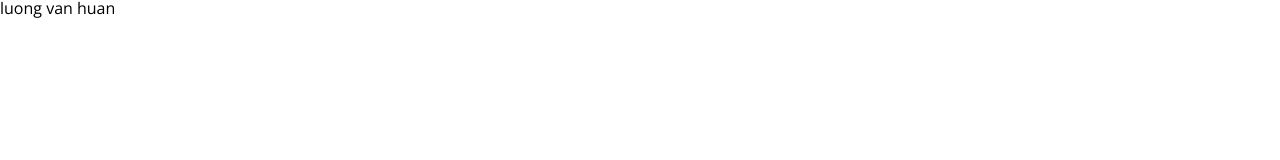
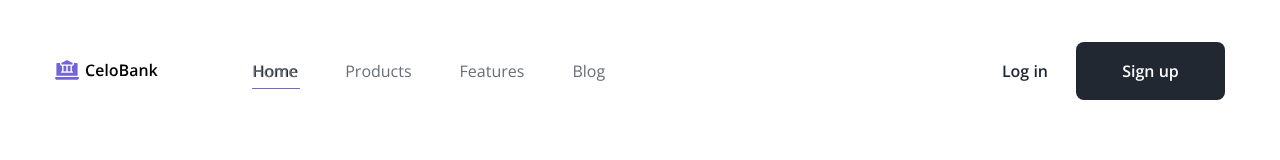
Before and after one commit to huanlv620/htmlcss-project-05, a plain HTML site: page index.html in a window 1280 px wide. Drawn offline with nearby package versions, Linux system fonts and the light colour scheme.

Commit message:
Header logo, navbar, action

```diff
--- a/assets/css/styles.css
+++ b/assets/css/styles.css
@@ -1,3 +1,7 @@
+* {
+    box-sizing: border-box;
+}
+
 html {
     font-size: 62.5%;
 }
@@ -9,5 +13,90 @@ body {
 }
 
 /* common */
+.container {
+    width: 1170px;
+    max-width: calc(100% - 48px);
+    margin-left: auto;
+    margin-right: auto;
+}
+
+a {
+    text-decoration: none;
+}
+
+.btn {
+    display: inline-flex;
+    align-items: center;
+    justify-content: center;
+    min-width: 149px;
+    height: 58px;
+    padding: 0 10px;
+    border-radius: 8px;
+    background: #212832;
+    font-weight: 600;
+    font-size: 1.6rem;
+    line-height: 58px;
+    color: #ffffff;
+}
+
+.btn:hover {
+    opacity: 0.9;
+}
 
 /* HEADER */
+.header {
+    padding: 42px 0;
+}
+.header__inner {
+    display: flex;
+    align-items: center;
+}
+
+.nav {
+    margin: 0 auto 0 70px;
+}
+
+.nav__list {
+    display: flex;
+}
+
+.nav__link {
+    padding: 7px 24px;
+    font-size: 1.6rem;
+    line-height: 1.75;
+    color: #696d76;
+}
+
+.nav__link:hover {
+    text-shadow: 1px 0 0 #212832;
+}
+
+.nav__link--active {
+    position: relative;
+    text-shadow: 1px 0 0 #212832;
+}
+
+.nav__link--active::after {
+    content: "";
+    position: absolute;
+    left: 24px;
+    bottom: 0;
+    right: 24px;
+    height: 1px;
+    padding: 0 24px;
+    background: #7264d6;
+    border-radius: 0.5px;
+}
+
+.header-actions {
+    display: flex;
+    align-items: center;
+}
+
+.header-action-link {
+    margin-right: 28px;
+    font-weight: 600;
+    font-size: 16px;
+    line-height: 1.75;
+    color: #212832;
+}
--- a/index.html
+++ b/index.html
@@ -98,6 +98,49 @@
         <link rel="stylesheet" href="./assets/css/styles.css" />
     </head>
     <body>
-        <h1>luong van huan</h1>
+        <header class="header">
+            <div class="container">
+                <div class="header__inner">
+                    <!-- Logo -->
+                    <div class="header__logo-wrap">
+                        <a href="#!">
+                            <img
+                                src="./assets/icons/logo.svg"
+                                alt="logo"
+                                class="header__logo"
+                        /></a>
+                    </div>
+
+                    <!-- Nav bar -->
+                    <nav class="nav">
+                        <ul class="nav__list">
+                            <li class="nav__item">
+                                <a
+                                    href="#!"
+                                    class="nav__link nav__link--active"
+                                >
+                                    Home
+                                </a>
+                            </li>
+                            <li class="nav__item">
+                                <a href="#!" class="nav__link">Products</a>
+                            </li>
+                            <li class="nav__item">
+                                <a href="#!" class="nav__link">Features</a>
+                            </li>
+                            <li class="nav__item">
+                                <a href="#!" class="nav__link">Blog</a>
+                            </li>
+                        </ul>
+                    </nav>
+
+                    <!-- Header action -->
+                    <div class="header-actions">
+                        <a href="#!" class="header-action-link">Log in</a>
+                        <a href="#!" class="header-action-btn btn">Sign up</a>
+                    </div>
+                </div>
+            </div>
+        </header>
     </body>
 </html>
```
Also changed, not shown: assets/icons/logo.svg (added).
